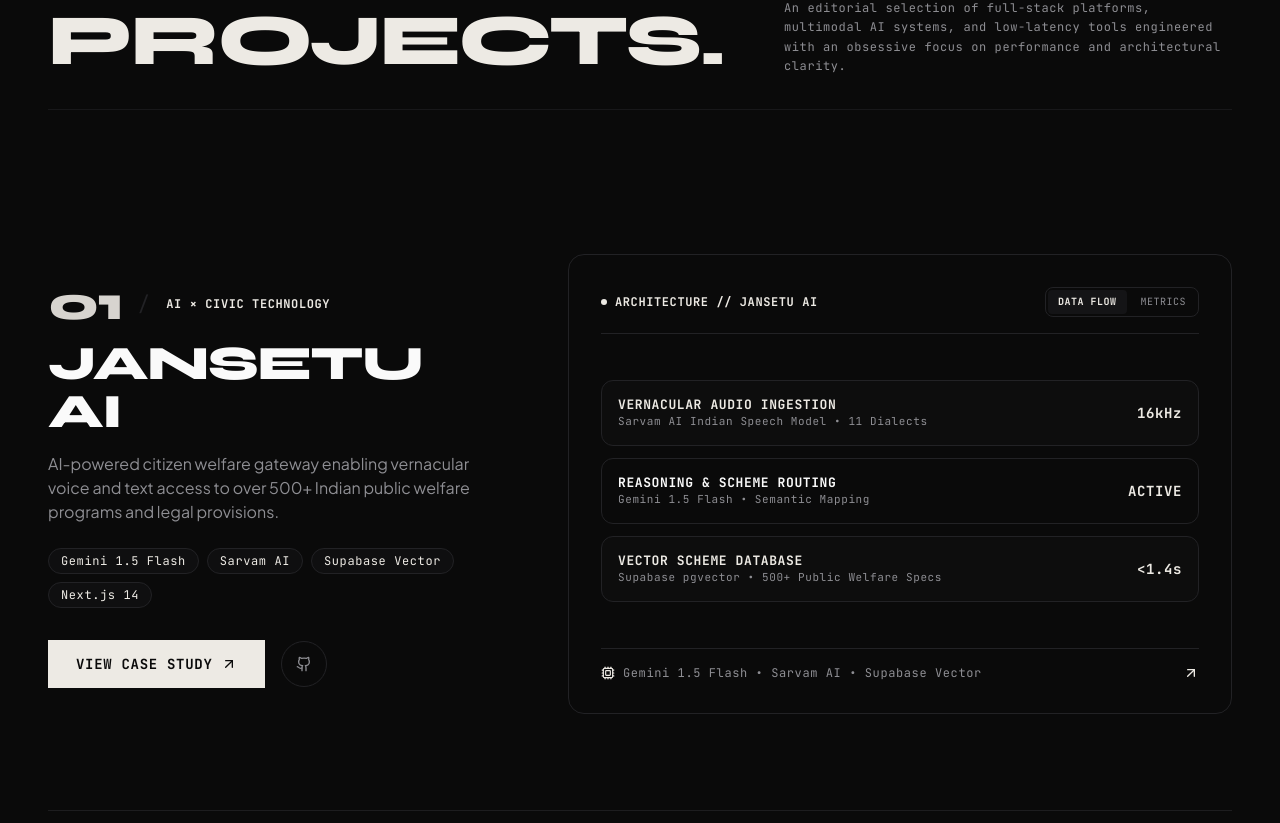
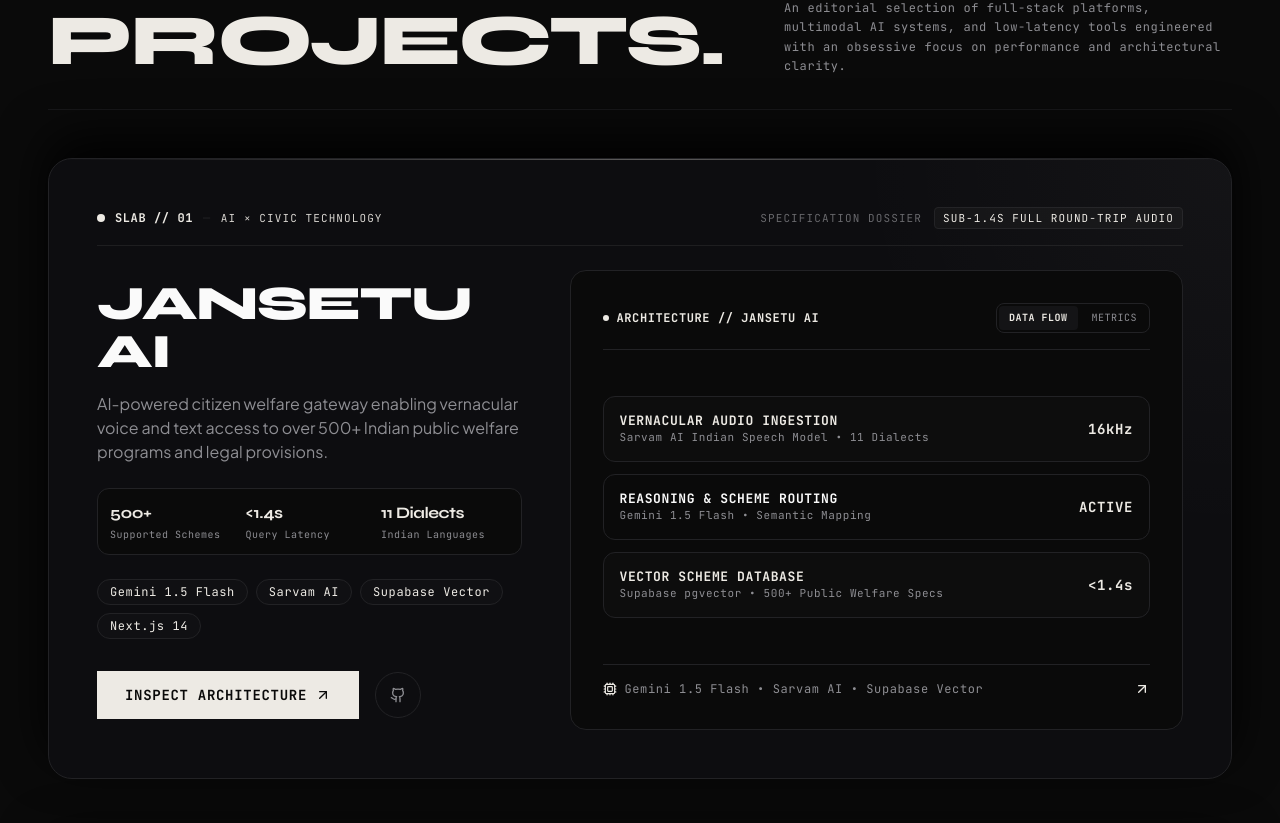
Before and after one commit to rudraism19/Rudra-Bhullar-Portfolio, a Next.js app: page / in a window 1280 px wide. Shown: the part 1357-2180 px from the top of the page. Built offline with nearby package versions, Linux system fonts and the light colour scheme.

Commit message:
project aniamtions

```diff
--- a/components/sections/ProjectItem.tsx
+++ b/components/sections/ProjectItem.tsx
@@ -9,11 +9,11 @@
 interface ProjectItemProps {
   project: Project;
   index: number;
+  total?: number;
   onSelectProject: (project: Project) => void;
 }
 
 export default function ProjectItem({ project, index, onSelectProject }: ProjectItemProps) {
-  const isEven = index % 2 === 1;
   const [isVisible, setIsVisible] = useState(false);
   const articleRef = useRef<HTMLElement | null>(null);
 
@@ -24,7 +24,7 @@
           setIsVisible(true);
         }
       },
-      { threshold: 0.15 }
+      { threshold: 0.1 }
     );
 
     if (articleRef.current) {
@@ -37,32 +37,40 @@
   return (
     <article
       ref={articleRef}
-      className="py-16 md:py-24 border-b border-[#222225]/80 last:border-b-0 group"
       id={`project-${project.id}`}
+      style={{
+        top: `calc(5.25rem + ${index * 16}px)`,
+        opacity: isVisible ? 1 : 0,
+        transform: isVisible ? 'translateY(0)' : 'translateY(40px)',
+        transition: `opacity 0.7s cubic-bezier(0.16, 1, 0.3, 1), transform 0.7s cubic-bezier(0.16, 1, 0.3, 1)`,
+      }}
+      className="sticky rounded-3xl bg-[#0D0D10] border border-[#222225] hover:border-[#EDEAE4]/50 transition-all duration-300 p-6 sm:p-8 md:p-10 lg:p-12 shadow-[0_-20px_50px_rgba(0,0,0,0.92)] mb-12 sm:mb-16 md:mb-20 overflow-hidden group select-text"
     >
-      <div className="grid grid-cols-1 lg:grid-cols-12 gap-8 lg:gap-16 items-center">
-        {/* Editorial Text Column with Smooth Scroll Reveal */}
-        <div
-          style={{
-            opacity: isVisible ? 1 : 0,
-            transform: isVisible ? 'translateY(0)' : 'translateY(36px)',
-            transition: 'opacity 0.8s cubic-bezier(0.16, 1, 0.3, 1), transform 0.8s cubic-bezier(0.16, 1, 0.3, 1)',
-          }}
-          className={`lg:col-span-5 flex flex-col justify-center ${
-            isEven ? 'lg:order-2' : 'lg:order-1'
-          }`}
-        >
-          {/* Project Number & Category */}
-          <div className="flex flex-wrap items-center gap-2 sm:gap-4 mb-3 font-mono-tag text-xs tracking-widest text-[#8E8E93]">
-            <span className="font-display text-3xl sm:text-5xl font-black text-[#EDEAE4]/90 shrink-0">
-              {project.number}
-            </span>
-            <span className="text-[#222225] text-lg sm:text-xl">/</span>
-            <span className="text-[#EDEAE4] uppercase font-semibold text-[11px] sm:text-xs">
-              {project.category}
-            </span>
-          </div>
+      {/* Top Edge Specular Highlight Line */}
+      <div className="absolute inset-x-0 top-0 h-[1px] bg-gradient-to-r from-transparent via-[#EDEAE4]/35 to-transparent pointer-events-none" />
 
+      {/* Subtle Background Radial Ambient Glow */}
+      <div className="absolute top-0 right-0 w-96 h-96 bg-[radial-gradient(circle_at_top_right,_rgba(237,234,228,0.03),_transparent_70%)] pointer-events-none" />
+
+      {/* Slab Header Dossier Index */}
+      <div className="flex items-center justify-between pb-4 mb-6 border-b border-[#222225]/80 font-mono-tag text-xs text-[#8E8E93]">
+        <div className="flex items-center gap-2.5">
+          <span className="w-2 h-2 rounded-full bg-[#EDEAE4]" />
+          <span className="text-[#EDEAE4] font-bold">SLAB // {project.number}</span>
+          <span className="text-[#222225]">—</span>
+          <span className="uppercase text-[11px] tracking-widest text-[#EDEAE4]/90">{project.category}</span>
+        </div>
+        <div className="flex items-center gap-3 text-[11px] tracking-widest uppercase font-mono text-[#8E8E93]/70">
+          <span className="hidden sm:inline-block">SPECIFICATION DOSSIER</span>
+          <span className="px-2 py-0.5 rounded bg-[#141416] border border-[#222225] text-[#EDEAE4]">
+            {project.blueprint.throughput}
+          </span>
+        </div>
+      </div>
+
+      <div className="grid grid-cols-1 lg:grid-cols-12 gap-8 lg:gap-12 items-center">
+        {/* Editorial Text Column */}
+        <div className="lg:col-span-5 flex flex-col justify-center">
           {/* Project Title */}
           <h3 className="font-display text-2xl sm:text-4xl md:text-5xl font-extrabold uppercase tracking-tight text-[#FAFAFA] mb-4 group-hover:text-[#EDEAE4] transition-colors break-words">
             {project.name}
@@ -72,6 +80,20 @@
           <p className="text-sm sm:text-base text-[#8E8E93] leading-relaxed mb-6 font-normal break-words">
             {project.shortDesc}
           </p>
+
+          {/* Key Metric Snapshot */}
+          <div className="grid grid-cols-3 gap-2 p-3 rounded-xl bg-[#0A0A0A] border border-[#222225] mb-6">
+            {project.metrics.map((m) => (
+              <div key={m.label} className="min-w-0">
+                <span className="block font-display text-sm sm:text-base font-bold text-[#EDEAE4] truncate">
+                  {m.value}
+                </span>
+                <span className="font-mono-tag text-[10px] text-[#8E8E93] truncate block mt-0.5">
+                  {m.label}
+                </span>
+              </div>
+            ))}
+          </div>
 
           {/* Technology Badges */}
           <div className="flex flex-wrap items-center gap-2 mb-8 font-mono-tag text-xs">
@@ -91,7 +113,7 @@
               variant="primary"
               onClick={() => onSelectProject(project)}
             >
-              <span>VIEW CASE STUDY</span>
+              <span>INSPECT ARCHITECTURE</span>
               <ArrowUpRight className="w-4 h-4 text-[#0A0A0A]" />
             </MagneticButton>
 
@@ -108,16 +130,9 @@
           </div>
         </div>
 
-        {/* Large Project Visual Column with Scroll Scale */}
+        {/* Large Project Visual Column */}
         <div
-          style={{
-            opacity: isVisible ? 1 : 0,
-            transform: isVisible ? 'scale(1)' : 'scale(0.96)',
-            transition: 'opacity 0.9s cubic-bezier(0.16, 1, 0.3, 1) 100ms, transform 0.9s cubic-bezier(0.16, 1, 0.3, 1) 100ms',
-          }}
-          className={`lg:col-span-7 cursor-pointer ${
-            isEven ? 'lg:order-1' : 'lg:order-2'
-          }`}
+          className="lg:col-span-7 cursor-pointer"
           onClick={() => onSelectProject(project)}
         >
           <ProjectVisual project={project} />
--- a/components/sections/ProjectShowcase.tsx
+++ b/components/sections/ProjectShowcase.tsx
@@ -35,13 +35,14 @@
         </div>
       </div>
 
-      {/* Projects List: Asymmetric Editorial Spreads */}
-      <div className="flex flex-col">
+      {/* Projects List: Layered Architectural Slabs (Sticky Stacking Parallax) */}
+      <div className="relative flex flex-col pb-16">
         {PROJECTS.map((project, idx) => (
           <ProjectItem
             key={project.id}
             project={project}
             index={idx}
+            total={PROJECTS.length}
             onSelectProject={(proj) => setSelectedProject(proj)}
           />
         ))}
```
Also changed, not shown: components/sections/Hero.tsx (+33 -12 lines).
